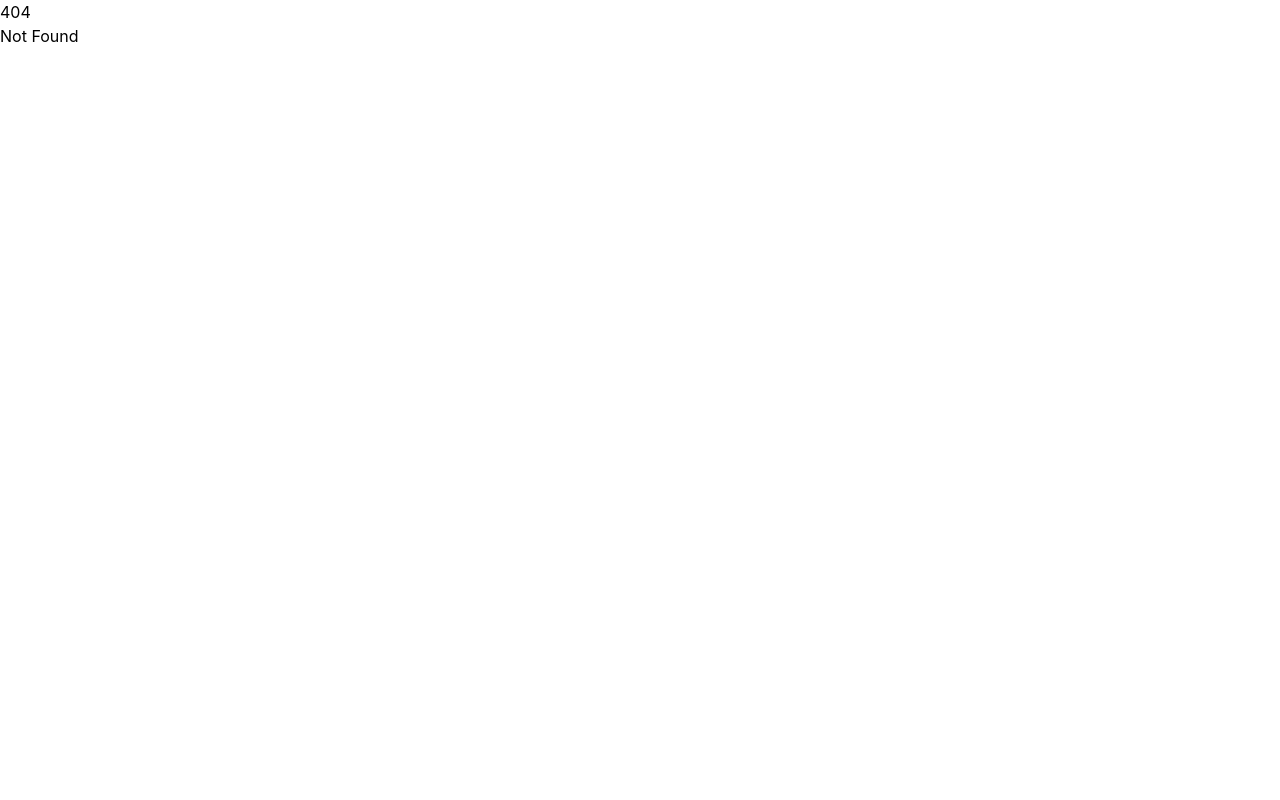
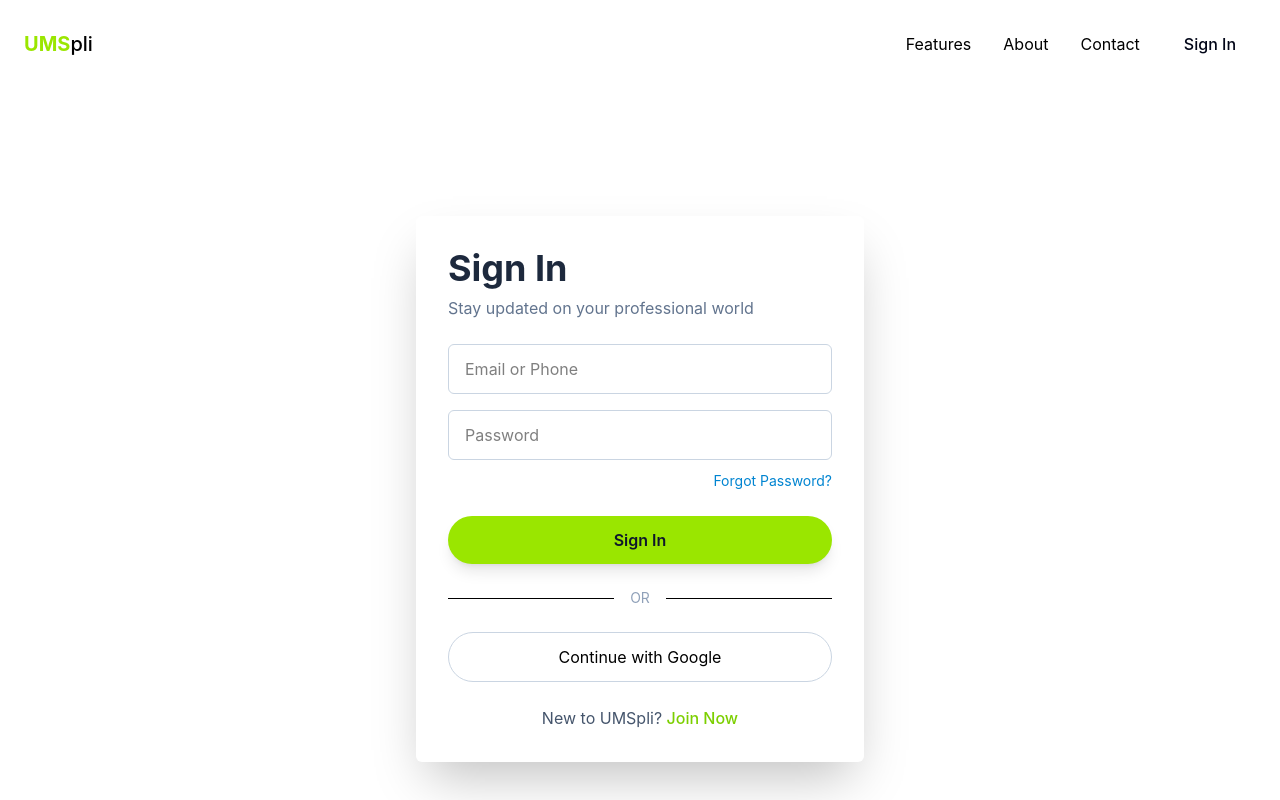
Before and after one commit to Ran7193Ran/SPLI, a SvelteKit app: page /signIn in a window 1280 px wide. Before the commit this address had no page. Shown: the top 800 px of the page. Built offline with nearby package versions, Linux system fonts and the light colour scheme.

Commit message:
Sign in page done

```diff
--- a/src/components/Header.svelte
+++ b/src/components/Header.svelte
@@ -1,31 +1,54 @@
 <script>
-    let { y } = $props();
+    let { y = 0 } = $props();
 
     let tabs = [
-        {name: 'Projects', link: '#projects'},
-        {name: 'About me', link: '#about'},
-    ]
+        { name: 'Features', link: '#features' },
+        { name: 'About', link: '#about' },
+        { name: 'Contact', link: '#contact' }
+    ];
 </script>
 
-<header class={"sticky z-[10] top-0 duration-200 px-6 flex items-center justify-between border-b border-solid" +
-    (y>0
-        ?'py-4 bg-slate-950 border-violet-950 text-white'
-        :'py-6 bg-transparent border-transparent')
-}>
-    <h1 class="font-medium">
-        <b class="font-bold poppins text-lime-400">UMS</b>pli
-    </h1>
-    <div class="sm:flex ml-auto pr-4 items-center gap-4 hidden">
-        {#each tabs as tab, index}
-            <a href={tab.link} class="duration-200 hover:text-violet-400">
-                <p>{tab.name}</p>
-            </a>
-        {/each}
+<header
+    class={`sticky top-0 z-50 duration-300 border-b
+    ${
+        y > 0
+            ? 'py-4 bg-slate-950 border-violet-950 text-white'
+            : 'py-6 bg-transparent border-transparent'
+    }`}
+>
+    <div class="max-w-7xl mx-auto px-6 flex items-center justify-between">
+
+        <a href="/">
+            <h1 class="text-xl font-medium">
+                <span class="font-bold poppins text-lime-400">UMS</span>pli
+            </h1>
+        </a>
+
+        <!-- Navigation -->
+        <nav class="hidden sm:flex items-center gap-8 ml-auto mr-6">
+            {#each tabs as tab}
+                <a
+                    href={tab.link}
+                    class="duration-200 hover:text-lime-400"
+                >
+                    {tab.name}
+                </a>
+            {/each}
+        </nav>
+
+        <!-- CTA Button -->
+        <a
+            href="signIn"
+            class="blueShadow relative overflow-hidden px-5 py-2 rounded-full bg-white text-slate-950 font-medium group"
+        >
+            <div
+                class="absolute inset-0 bg-lime-400 opacity-20 translate-x-[-100%] group-hover:translate-x-0 duration-300"
+            ></div>
+
+            <span class="relative z-10">
+                Sign In
+            </span>
+        </a>
+
     </div>
-    <a href="#" target="_blank" class="blueShadow relative overflow-hidden px-5 py-2 group rounded-full bg-white text-slate-950">
-        <div class="absolute top-0 right-full w-full h-full bg-violet-400 opacity-20 group-hover:translate-x-full z-0 duration-200">
-
-        </div>
-        <h4 class="relative z-9">Get in touch</h4>
-    </a>
 </header>
--- a/src/routes/+page.svelte
+++ b/src/routes/+page.svelte
@@ -14,6 +14,6 @@
 	bind:innerWidth={innerWidth}
 />
 
-<Header {y} {innerHeight} />
+<Header {y}  />
 <Main />
 <Footer />
--- /dev/null
+++ b/src/routes/signIn/+page.svelte
@@ -0,0 +1,104 @@
+<script>
+    import Header from '../../components/Header.svelte';
+	import Footer from '../../components/Footer.svelte';
+
+	let y = $state(0);
+	let innerHeight = $state(0);
+	let innerWidth = $state(0);
+</script>
+
+<svelte:window
+	bind:scrollY={y}
+	bind:innerHeight={innerHeight}
+	bind:innerWidth={innerWidth}
+/>
+
+<Header {y} />
+<main class="min-h-screen flex items-center justify-center px-4">
+
+    <div class="w-full max-w-md bg-white rounded-md shadow-2xl p-8">
+
+        <!-- Form Header -->
+        <div class="mb-6">
+            <h2 class="text-4xl font-bold text-slate-800">
+                Sign In
+            </h2>
+
+            <p class="text-slate-500 mt-2">
+                Stay updated on your professional world
+            </p>
+        </div>
+
+        <!-- Email -->
+        <div class="mb-4">
+            <input
+                type="email"
+                placeholder="Email or Phone"
+                class="w-full border border-slate-300 rounded-md px-4 py-3
+                focus:outline-none focus:ring-2 focus:ring-lime-400
+                focus:border-transparent"
+            />
+        </div>
+
+        <!-- Password -->
+        <div class="mb-2">
+            <input
+                type="password"
+                placeholder="Password"
+                class="w-full border border-slate-300 rounded-md px-4 py-3
+                focus:outline-none focus:ring-2 focus:ring-lime-400
+                focus:border-transparent"
+            />
+        </div>
+
+        <!-- Forgot Password -->
+        <div class="text-right mb-6">
+            <a
+                href="#"
+                class="text-sky-600 hover:text-sky-800 text-sm"
+            >
+                Forgot Password?
+            </a>
+        </div>
+
+        <!-- Sign In Button -->
+        <button
+            class="w-full bg-lime-400 hover:bg-lime-500
+            duration-200 text-slate-900 font-semibold
+            rounded-full py-3 shadow-lg"
+        >
+            Sign In
+        </button>
+
+        <!-- Divider -->
+        <div class="flex items-center my-6">
+            <div class="flex-1 border-t"></div>
+            <span class="px-4 text-sm text-slate-400">OR</span>
+            <div class="flex-1 border-t"></div>
+        </div>
+
+        <!-- Google Button -->
+        <button
+            class="w-full border border-slate-300 rounded-full py-3
+            hover:bg-slate-50 duration-200"
+        >
+            Continue with Google
+        </button>
+
+        <!-- Register -->
+        <p class="text-center mt-6 text-slate-600">
+            New to UMSpli?
+
+            <a
+                href="/signUp"
+                class="text-lime-500 hover:text-lime-700 font-medium"
+            >
+                Join Now
+            </a>
+        </p>
+
+    </div>
+
+</main>
+
+<Footer/>
```
